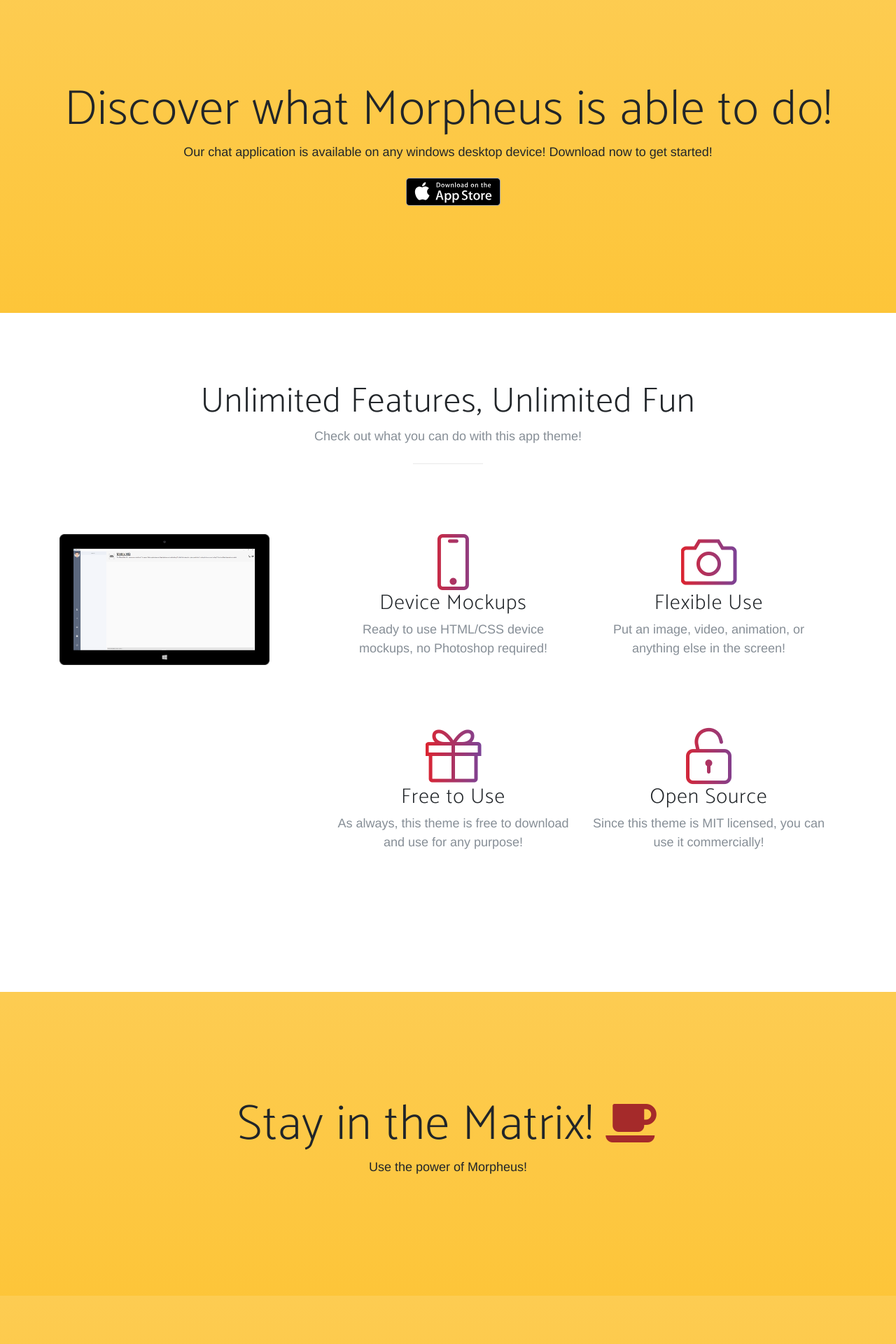
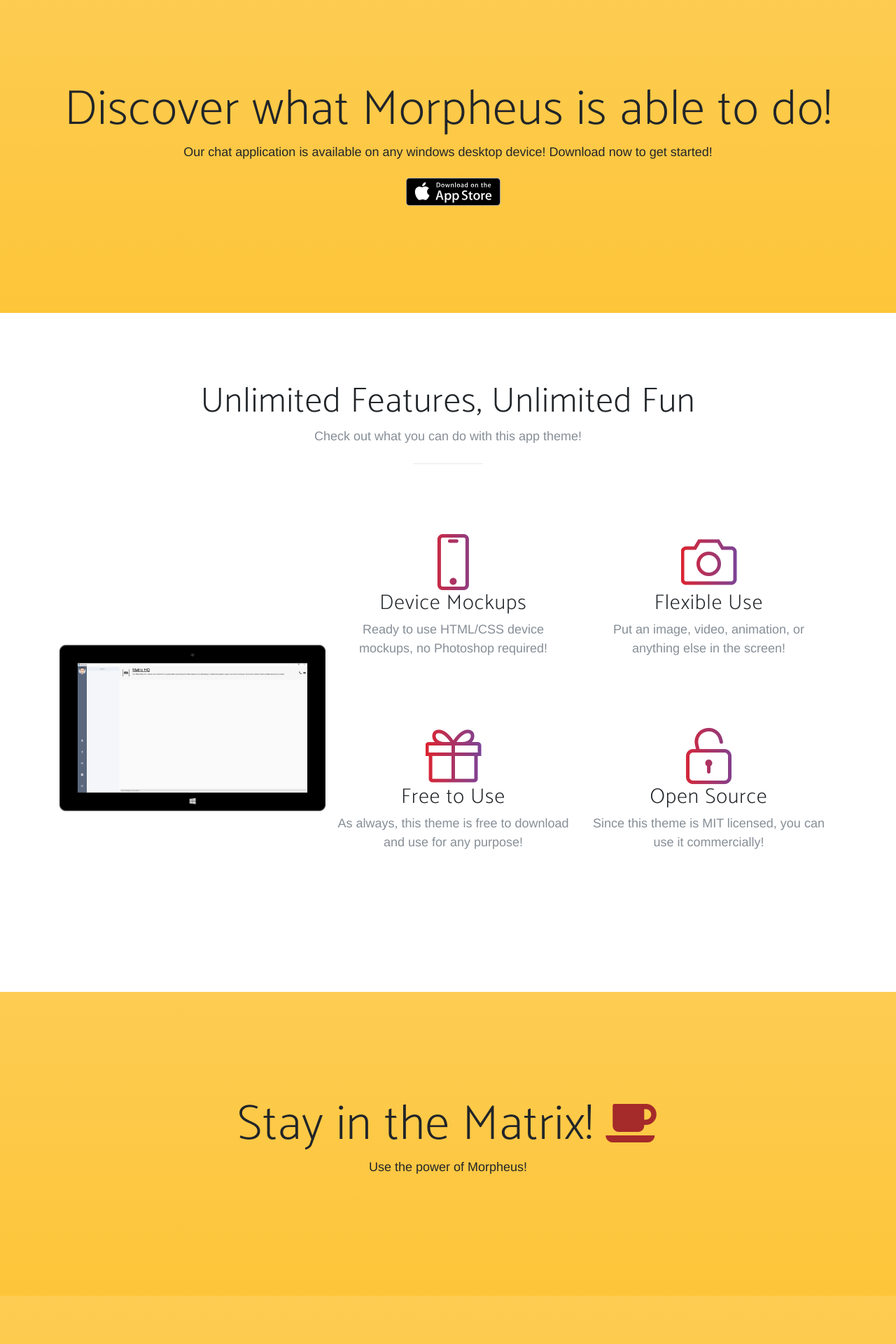
Before and after one commit to Nordgedanken/Morpheus, a Jekyll site: the page built from docs/index.html, in a window 1280 px wide. Shown: the part 987-2907 px from the top of the page at 70% size. Built offline with Jekyll 4.4.1, drawn with Linux system fonts in a browser that asks for light colours; nearby versions of some CDN libraries; some web fonts are replaced; the list of posts is cut into pages by our own code.

Commit message:
Fix 2. device position
Signed-off-by: MTRNord <mtrnord1@gmail.com>

```diff
--- a/docs/_includes/services.html
+++ b/docs/_includes/services.html
@@ -12,7 +12,7 @@
             </div>
             <div class="row">
                 <div class="col-lg-4">
-                    <div class="device-wrapper">
+                    <div class="device-wrapper device-overwrite">
                         <div class="device" data-device="Surface" data-orientation="portrait" data-color="black">
                             <div class="screen">
                                 <!-- Demo image for screen mockup, you can put an image here, some HTML, an animation, video, or anything else! -->
```
